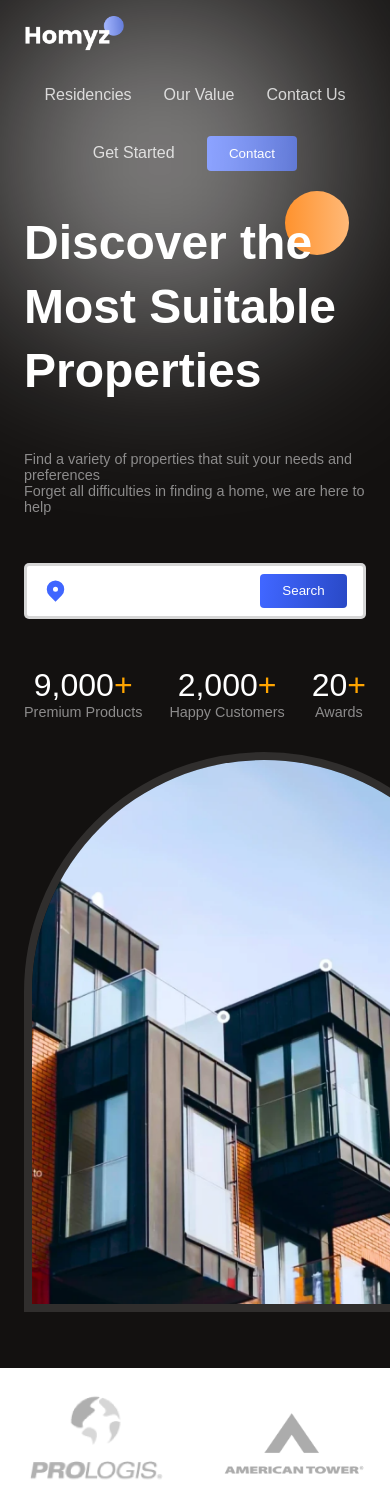
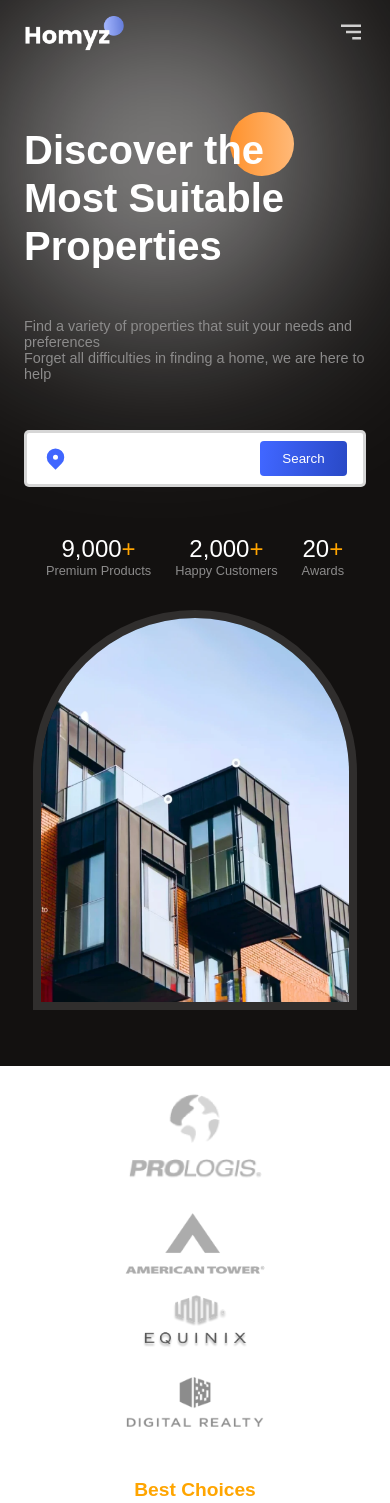
Before and after one commit to laslomcd/react-real-estate, a React (Vite) app: page / in a window 390 px wide. Shown: the top 1503 px of the page. Built offline with nearby package versions, Linux system fonts and the light colour scheme.

Commit message:
worked on mobile responsiveness

```diff
--- a/src/components/Companies/Companies.css
+++ b/src/components/Companies/Companies.css
@@ -1,8 +1,15 @@
 .c-container {
-    justify-content: space-around;
-    gap: 1rem;
+	justify-content: space-around;
+	gap: 1rem;
 }
 
-.c-container>img {
-    width: 9rem;
+.c-container > img {
+	width: 9rem;
 }
+
+@media (max-width: 640px) {
+	.c-container {
+		flex-direction: column;
+		align-items: center;
+	}
+}
--- a/src/components/Contact/Contact.css
+++ b/src/components/Contact/Contact.css
@@ -60,3 +60,23 @@
 	color: white;
 	scale: 0.8;
 }
+
+@media (max-width: 1024px) {
+	.c-container {
+		flex-direction: column;
+	}
+	.c-right {
+		display: flex;
+		justify-content: center;
+	}
+	.contactModes {
+		width: 100%;
+	}
+	.row {
+		flex-direction: column;
+		width: 100%;
+	}
+	.mode {
+		width: 100%;
+	}
+}
--- a/src/components/Footer/Footer.css
+++ b/src/components/Footer/Footer.css
@@ -11,3 +11,12 @@
 	margin-top: 1.5rem;
 	font-weight: 500;
 }
+
+@media (max-width: 768px) {
+	.f-container {
+		justify-content: center;
+	}
+	.f-container > div {
+		align-items: center !important;
+	}
+}
--- a/src/components/Header/Header.css
+++ b/src/components/Header/Header.css
@@ -13,6 +13,35 @@
 	gap: 2rem;
 }
 
-.h-menu>*:hover {
+.h-menu > *:hover {
 	cursor: pointer;
 }
+
+.menu-icon {
+	display: none;
+}
+
+@media (max-width: 768px) {
+	.menu-icon {
+		display: block;
+		font-size: 1.5rem;
+		color: var(--secondary);
+	}
+
+	.h-menu {
+		color: var(--black);
+		position: absolute;
+		top: 3rem;
+		right: 4rem;
+		background: white;
+		flex-direction: column;
+		font-weight: 500;
+		gap: 2rem;
+		padding: 3rem;
+		border-radius: 10px;
+		align-items: flex-start;
+		box-shadow: 0px 4px 4px rgba(0, 0, 0, 0.05);
+		transition: all 300ms ease-in;
+		z-index: 10;
+	}
+}
--- a/src/components/Header/Header.jsx
+++ b/src/components/Header/Header.jsx
@@ -1,23 +1,40 @@
-import './Header.css'
+import React, { useState } from "react";
+import "./Header.css";
+import { BiMenuAltRight } from "react-icons/bi";
+import OutsideClickHandler from "react-outside-click-handler";
 
 const Header = () => {
+	const [menuOpen, setMenuOpen] = useState(false);
+
+	const getMenuStyles = (menuOpen) => {
+		if (document.documentElement.clientWidth <= 800) {
+			return {
+				right: !menuOpen && "-100%",
+			};
+		}
+	};
 	return (
-      <section className='h-wrapper'>
-          <div className='flexCenter paddings innerWidth h-container'>
+		<section className="h-wrapper">
+			<div className="flexCenter paddings innerWidth h-container">
 				<img src="./logo.png" alt="" width={100} />
-              <div className="flexCenter h-menu">
+				<OutsideClickHandler onOutsideClick={() => setMenuOpen(false)}>
+					<div className="flexCenter h-menu" style={getMenuStyles(menuOpen)}>
 						<a href="">Residencies</a>
 						<a href="">Our Value</a>
 						<a href="">Contact Us</a>
 						<a href="">Get Started</a>
-                  <button className='button'>
+						<button className="button">
 							<a href="">Contact</a>
 						</button>
+					</div>
+				</OutsideClickHandler>
 
+				<div className="menu-icon" onClick={() => setMenuOpen((prev) => !prev)}>
+					<BiMenuAltRight size={30} />
 				</div>
 			</div>
 		</section>
-  )
-}
+	);
+};
 
-export default Header
+export default Header;
--- a/src/components/Hero/Hero.css
+++ b/src/components/Hero/Hero.css
@@ -5,7 +5,7 @@
 }
 
 .hero-container {
-	justify-content: space-between;
+	justify-content: space-around;
 	align-items: flex-end;
 }
 
@@ -74,3 +74,31 @@
 	width: 100%;
 	height: 100%;
 }
+
+@media (max-width: 640px) {
+	.hero-container {
+		margin-top: 2rem;
+	}
+	.hero-title > h1 {
+		font-size: 2.5rem;
+		line-height: 3rem;
+	}
+	.image-container {
+		width: 95%;
+		height: 25rem;
+	}
+	.stats {
+		justify-content: center;
+		gap: 1.5rem;
+	}
+	.hero-right,
+	.hero-left {
+		width: 100%;
+	}
+	.stat > :nth-child(1) {
+		font-size: 1.5rem;
+	}
+	.stat > :nth-child(2) {
+		font-size: 0.8rem;
+	}
+}
--- a/src/components/Residences/Residences.css
+++ b/src/components/Residences/Residences.css
@@ -16,32 +16,41 @@
 	transition: all 300ms ease-in-out;
 }
 
-.r-card>img {
+.r-card > img {
 	width: 100%;
 	max-width: 15rem;
 }
 
-.r-card>:nth-child(2) {
+.r-card > :nth-child(2) {
 	font-size: 1.2rem;
 	font-weight: 600;
 }
 
-.r-card>:nth-child(3) {
+.r-card > :nth-child(3) {
 	font-size: 1.5rem;
 }
 
-.r-card>:nth-child(4) {
-    font-size: .7rem;
+.r-card > :nth-child(4) {
+	font-size: 0.7rem;
 	width: 15rem;
 }
 
 .r-card:hover {
 	scale: 1.025;
 	cursor: pointer;
-    background: linear-gradient(180deg, rgba(255,255,255,0) 0%, rgba(136,160,255,0.46) 217.91%);
+	background: linear-gradient(180deg, rgba(255, 255, 255, 0) 0%, rgba(136, 160, 255, 0.46) 217.91%);
 	box-shadow: 0 72px 49px -51px rgba(136, 160, 255, 0.21);
 }
 
 .swiper-horizontal {
 	overflow: visible;
 }
+
+@media (max-width: 640px) {
+	.r-head {
+		align-items: center;
+	}
+	.r-buttons {
+		position: unset !important;
+	}
+}
--- a/src/components/Residences/SliderButtons.css
+++ b/src/components/Residences/SliderButtons.css
@@ -15,10 +15,16 @@
 	cursor: pointer;
 }
 
-.r-buttons>:nth-child(1) {
+.r-buttons > :nth-child(1) {
 	background-color: #eeeeff;
 }
 
 .r-buttons:nth-child(2) {
 	box-shadow: 0 0 5px 1px rgba(0, 0, 0, 0.25);
 }
+
+@media (max-width: 640px) {
+	.r-buttons:nth-child(2) {
+		box-shadow: none !important;
+	}
+}
--- a/src/components/Value/Value.css
+++ b/src/components/Value/Value.css
@@ -49,3 +49,15 @@
 .accordionButton .primaryText {
 	font-size: 1.1rem;
 }
+
+@media (max-width: 1024px) {
+	.v-container {
+		flex-direction: column;
+	}
+}
+
+@media (max-width: 768px) {
+	.accordionButton .primaryText {
+		font-size: 0.8rem;
+	}
+}
```
Lines whose indentation alone changed are shown as unchanged.
